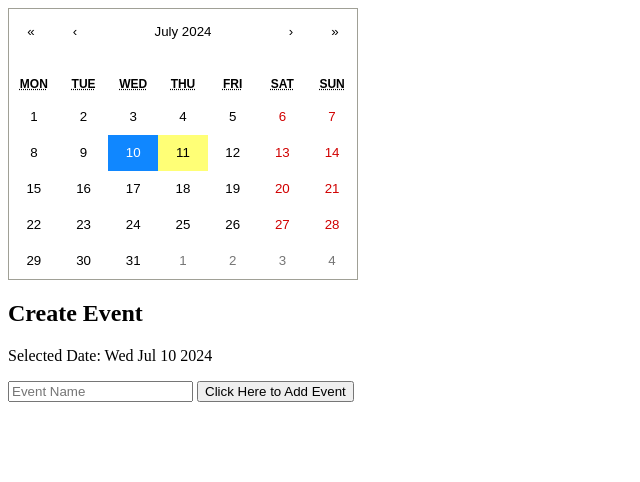
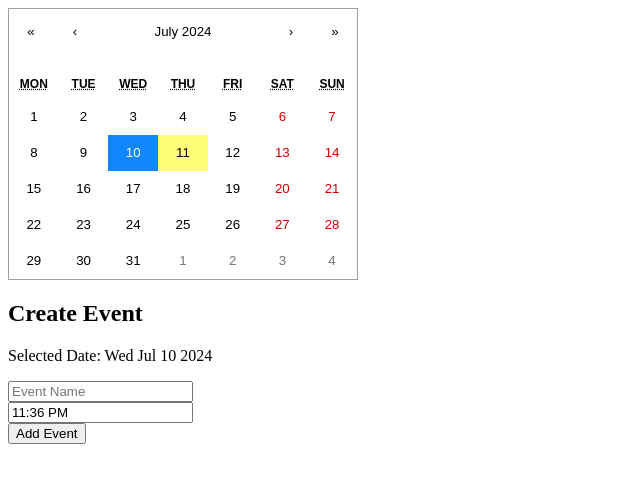
Before and after one commit to redfyel/DOMinators_sipNplay, a React (Vite) app in the folder sipnplay/: page / in a window 1280 px wide. Both pictures are taken after a click on the button "10". Shown: the top 482 px of the page, without its empty margins (0-640 px from the left). Built offline with nearby package versions, Linux system fonts and the light colour scheme.

Commit message:
Added Time
Added time management

```diff
--- a/sipnplay/package.json
+++ b/sipnplay/package.json
@@ -10,8 +10,12 @@
     "preview": "vite preview"
   },
   "dependencies": {
+    "moment": "^2.30.1",
+    "moment-timezone": "^0.5.45",
     "react": "^18.3.1",
+    "react-big-calendar": "^1.13.0",
     "react-calendar": "^5.0.0",
+    "react-datepicker": "^7.3.0",
     "react-dom": "^18.3.1"
   },
   "devDependencies": {
--- a/sipnplay/src/App.css
+++ b/sipnplay/src/App.css
@@ -217,6 +217,10 @@ h1 {
 	margin-right: 10px;
 }
 
+.time-container{
+	margin-top: 10px;
+}
+
 .create-btn {
 	padding: 8px 16px;
 	background-color: #ff4081;
--- a/sipnplay/src/calendar.jsx
+++ b/sipnplay/src/calendar.jsx
@@ -1,12 +1,15 @@
 import React, { useState } from "react";
-import Calendar from "react-calendar";
-import ReactDOM from "react-dom/client";
-import "react-calendar/dist/Calendar.css";
-import "./calendar.css";
+import Calendar from 'react-calendar';
+import DatePicker from 'react-datepicker';
+import 'react-calendar/dist/Calendar.css';
+import 'react-datepicker/dist/react-datepicker.css';
+import moment from 'moment';
+import './calendar.css';
 
 const CalendarComponent = () => {
 	const [selectedDate, setSelectedDate] = useState(null);
 	const [eventName, setEventName] = useState("");
+	const [eventTime, setEventTime] = useState(new Date());
 	const [events, setEvents] = useState([]);
 
 	const DateClick = (date) => {
@@ -16,27 +19,33 @@ const CalendarComponent = () => {
 	const eventUpdate = (event) => {
 		setEventName(event.target.value);
 	};
+	const timeUpdate = (time) => {
+        setEventTime(time);
+    };
 
 	const createNewEvent = () => {
 		if (selectedDate && eventName) {
 			const newEvent = {
 				id: new Date().getTime(),
 				date: selectedDate,
+				time: eventTime,
 				title: eventName,
 			};
 			setEvents([...events, newEvent]);
 			setSelectedDate(null);
 			setEventName("");
+			setEventTime(new Date());
 			setSelectedDate(newEvent.date);
 		}
 	};
 
-	const updateEvent = (eventId, newName) => {
+	const updateEvent = (eventId, newName, newTime) => {
         const eventsUpdated = events.map((event) => {
             if (event.id === eventId) {
                 return {
                     ...event,
                     title: newName,
+                    time: newTime, // Update event with new time
                 };
             }
             return event;
@@ -68,88 +77,82 @@ const CalendarComponent = () => {
                                 ? "event-marked"
                                 : ""
                         }
-					/>{" "}
+                    />
                 </div>
                 <div className="event-container">
-					{" "}
                     {selectedDate && (
                         <div className="event-form">
-							<h2> Create Event </h2>{" "}
-							<p>
-								{" "}
-								Selected Date: {selectedDate.toDateString()}{" "}
-							</p>{" "}
+                            <h2>Create Event</h2>
+                            <p>Selected Date: {selectedDate.toDateString()}</p>
                             <input
                                 type="text"
                                 placeholder="Event Name"
                                 value={eventName}
                                 onChange={eventUpdate}
-							/>{" "}
-							<button
-								className="create-btn"
-								onClick={createNewEvent}
-							>
-								Click Here to Add Event{" "}
-							</button>{" "}
+                            />
+						<div className="time-container">
+                            <DatePicker
+                                selected={eventTime}
+                                onChange={timeUpdate}
+                                showTimeSelect
+                                showTimeSelectOnly
+                                timeIntervals={15}
+                                timeCaption="Time"
+                                dateFormat="h:mm aa"
+                            />
+						</div>
+                            <button className="create-btn" onClick={createNewEvent}>
+                                Add Event
+                            </button>
                         </div>
                     )}
                     {events.length > 0 && selectedDate && (
                         <div className="event-list">
-							<h2> My Created Event List </h2>{" "}
+                            <h2>Created Events</h2>
                             <div className="event-cards">
-								{" "}
                                 {events.map((event) =>
                                     event.date.toDateString() ===
                                     selectedDate.toDateString() ? (
-										<div
-											key={event.id}
-											className="event-card"
-										>
+                                        <div key={event.id} className="event-card">
                                             <div className="event-card-header">
                                                 <span className="event-date">
-													{" "}
-													{event.date.toDateString()}{" "}
-												</span>{" "}
+                                                    {event.date.toDateString()}
+                                                </span>
+                                                <span className="event-time">
+                                                    {moment(event.time).format('h:mm a')}
+                                                </span>
                                                 <div className="event-actions">
                                                     <button
                                                         className="update-btn"
                                                         onClick={() =>
                                                             updateEvent(
                                                                 event.id,
-																prompt(
-																	"ENTER NEW TITLE",
-																),
+                                                                prompt("Enter new Event Name"),
+                                                                event.time // Pass current time to update
                                                             )
                                                         }
                                                     >
-														Update Event{" "}
-													</button>{" "}
+                                                        Update Event
+                                                    </button>
                                                     <button
                                                         className="delete-btn"
-														onClick={() =>
-															deleteEvent(
-																event.id,
-															)
-														}
+                                                        onClick={() => deleteEvent(event.id)}
                                                     >
-														Delete Event{" "}
-													</button>{" "}
-												</div>{" "}
-											</div>{" "}
+                                                        Delete Event
+                                                    </button>
+                                                </div>
+                                            </div>
                                             <div className="event-card-body">
-												<p className="event-title">
-													{" "}
-													{event.title}{" "}
-												</p>{" "}
-											</div>{" "}
+                                                <p className="event-title">{event.title}</p>
                                             </div>
-									) : null,
-								)}{" "}
-							</div>{" "}
                                         </div>
-					)}{" "}
-				</div>{" "}
-			</div>{" "}
+                                    ) : null
+                                )}
+                            </div>
+                        </div>
+                    )}
+                </div>
+            </div>
         </div>
     );
 };
```
Also changed, not shown: 1 other file (tests, documents, lock files or other folders). Lines whose indentation alone changed are shown as unchanged.
